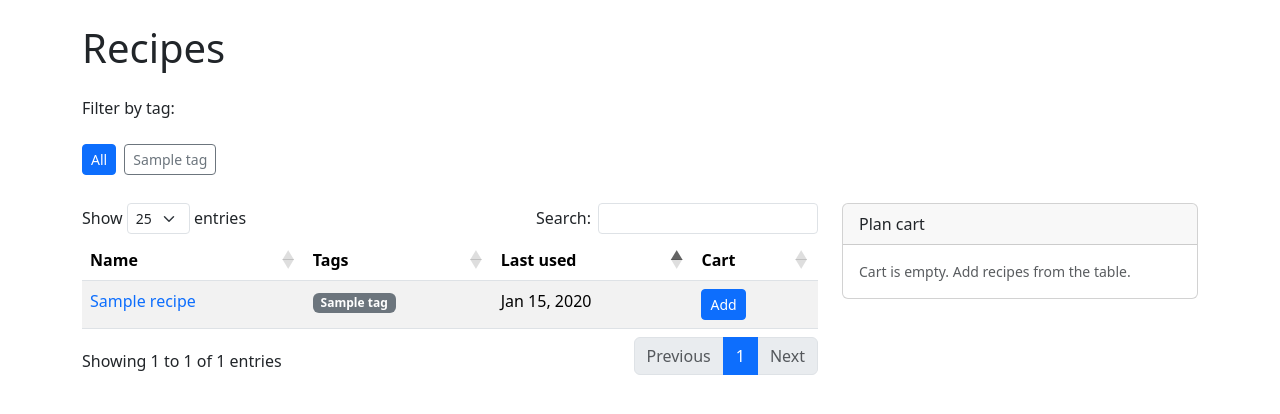
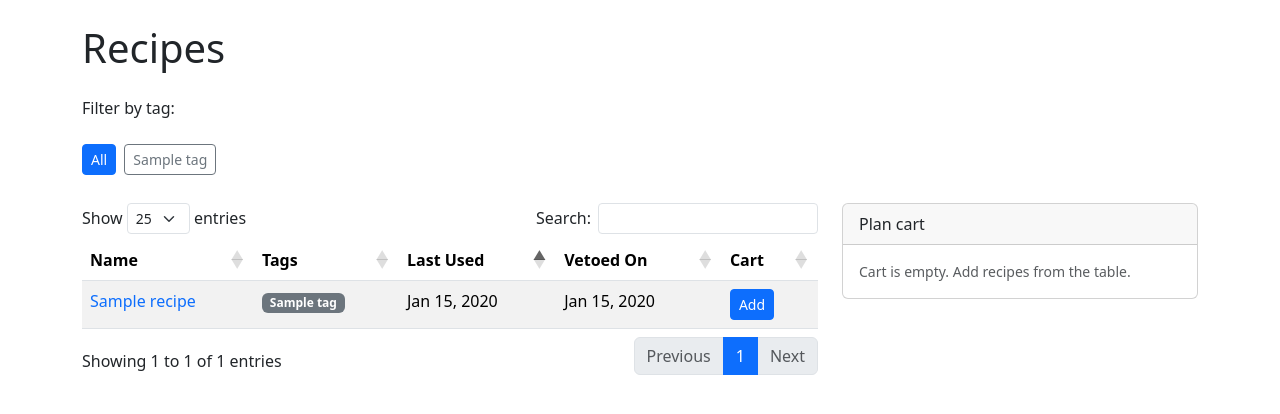
Before and after one commit to takeahsiaor/meal_plan, a Django app: page / in a window 1280 px wide. Shown: the part 56-470 px from the top of the page. Run offline with Django 5.2, Linux system fonts and the light colour scheme; tables that the repository leaves empty hold one stand-in row (values such as "Sample post"); some libraries are stand-ins or nearby versions.

Commit message:
vetoed on support

```diff
--- a/django/meal_plan/admin.py
+++ b/django/meal_plan/admin.py
@@ -42,7 +42,7 @@ class RecipeIngredientInline(admin.TabularInline):
 
 @admin.register(Recipe)
 class RecipeAdmin(admin.ModelAdmin):
-    list_display = ["name", "last_used_on"]
+    list_display = ["name", "last_used_on", "vetoed_on"]
     list_filter = ["tags"]
     search_fields = ["name"]
     filter_horizontal = ["tags"]
--- a/django/meal_plan/models.py
+++ b/django/meal_plan/models.py
@@ -12,6 +12,7 @@ class Recipe(models.Model):
         "Ingredient", through="RecipeIngredient", blank=True
     )
     prep_notes = models.TextField(null=True, blank=True)
+    vetoed_on = models.DateField(null=True, blank=True)
 
     def __str__(self):
         return self.name
--- a/django/meal_plan/templates/meal_plan/recipe_list.html
+++ b/django/meal_plan/templates/meal_plan/recipe_list.html
@@ -26,7 +26,8 @@
             <tr>
                 <th>Name</th>
                 <th>Tags</th>
-                <th>Last used</th>
+                <th>Last Used</th>
+                <th>Vetoed On</th>
                 <th class="text-nowrap">Cart</th>
             </tr>
         </thead>
@@ -52,6 +53,13 @@
                     <span class="text-muted">Never</span>
                     {% endif %}
                 </td>
+                <td class="recipe-col-vetoed" data-order="{{ recipe.vetoed_on|date:'U'|default:0 }}">
+                    {% if recipe.vetoed_on %}
+                    {{ recipe.vetoed_on|date:"M j, Y" }}
+                    {% else %}
+                    <span class="text-muted">—</span>
+                    {% endif %}
+                </td>
                 <td>
                     {% if recipe.id|stringformat:"s" in cart_recipe_ids %}
                     <form method="post" action="{% url 'meal_plan:remove_from_cart' recipe.id %}" class="d-inline">
@@ -70,7 +78,7 @@
             </tr>
             {% empty %}
             <tr>
-                <td colspan="4" class="text-center text-muted">No recipes found.</td>
+                <td colspan="5" class="text-center text-muted">No recipes found.</td>
             </tr>
             {% endfor %}
         </tbody>
@@ -145,6 +153,11 @@
                 <div id="recipeModalContent" class="d-none">
                     <p class="mb-2"><strong>Tags:</strong> <span id="recipeModalTags"></span></p>
                     <p class="mb-2"><strong>Last used:</strong> <span id="recipeModalLastUsed"></span></p>
+                    <p class="mb-2 d-flex flex-wrap align-items-center gap-2">
+                        <span><strong>Vetoed on:</strong> <span id="recipeModalVetoedOn"></span></span>
+                        <button type="button" id="recipeModalVetoToday" class="btn btn-outline-primary btn-sm d-none">Veto</button>
+                        <button type="button" id="recipeModalClearVeto" class="btn btn-outline-secondary btn-sm d-none">Clear</button>
+                    </p>
                     <p class="mb-2"><strong>Ingredients:</strong></p>
                     <ul id="recipeModalIngredients" class="mb-3"></ul>
                     <p class="mb-2"><strong>Latest plans:</strong></p>
@@ -167,6 +180,11 @@
 
 {% block extra_js %}
 <script>
+function getCookie(name) {
+    var value = '; ' + document.cookie;
+    var parts = value.split('; ' + name + '=');
+    if (parts.length === 2) return parts.pop().split(';').shift();
+}
 $(document).ready(function() {
     var $table = $('#recipe-table');
     if ($table.find('tbody tr').length > 0 && !$table.find('tbody tr td[colspan]').length) {
@@ -178,6 +196,7 @@ $(document).ready(function() {
     }
 
     var recipeDetailBase = "{% url 'meal_plan:recipe_list' %}";
+    var recipeClearVetoBase = recipeDetailBase.replace(/\/?$/, '');
     var planDetailBase = "{% url 'meal_plan:plan_list' %}".replace(/\/?$/, '');
     var modal = new bootstrap.Modal(document.getElementById('recipeDetailModal'));
     var $loading = $('#recipeModalLoading');
@@ -192,9 +211,20 @@ $(document).ready(function() {
         $content.addClass('d-none');
         modal.show();
         $.getJSON(url).done(function(data) {
+            $('#recipeDetailModal').data('recipe-id', recipeId);
             $('#recipeDetailModalLabel').text(data.name);
             $('#recipeModalTags').text(data.tags.length ? data.tags.join(', ') : '—');
             $('#recipeModalLastUsed').text(data.last_used_on || 'Never');
+            $('#recipeModalVetoedOn').text(data.vetoed_on || '—');
+            var $clearVeto = $('#recipeModalClearVeto');
+            var $vetoToday = $('#recipeModalVetoToday');
+            if (data.vetoed_on) {
+                $clearVeto.removeClass('d-none').prop('disabled', false);
+                $vetoToday.addClass('d-none').prop('disabled', false);
+            } else {
+                $clearVeto.addClass('d-none').prop('disabled', false);
+                $vetoToday.removeClass('d-none').prop('disabled', false);
+            }
             var $ul = $('#recipeModalIngredients').empty();
             if (data.ingredients.length) {
                 data.ingredients.forEach(function(ing) { $ul.append($('<li></li>').text(ing)); });
@@ -221,6 +251,66 @@ $(document).ready(function() {
             $content.addClass('d-none');
         });
     });
+
+    $('#recipeModalClearVeto').on('click', function() {
+        var recipeId = $('#recipeDetailModal').data('recipe-id');
+        if (!recipeId) return;
+        var $btn = $(this);
+        var clearUrl = recipeClearVetoBase + '/' + recipeId + '/clear-veto/';
+        $btn.prop('disabled', true);
+        $.ajax({
+            url: clearUrl,
+            type: 'POST',
+            headers: {'X-CSRFToken': getCookie('csrftoken') || ''}
+        }).done(function() {
+            $('#recipeModalVetoedOn').text('—');
+            $btn.addClass('d-none').prop('disabled', false);
+            $('#recipeModalVetoToday').removeClass('d-none').prop('disabled', false);
+            var $row = $('a.recipe-name-link[data-recipe-id="' + recipeId + '"]').closest('tr');
+            var $vetoCell = $row.find('td.recipe-col-vetoed');
+            $vetoCell.attr('data-order', '0');
+            $vetoCell.html('<span class="text-muted">—</span>');
+            if ($.fn.dataTable.isDataTable($table)) {
+                $table.DataTable().row($row).invalidate('data').draw(false);
+            }
+        }).fail(function() {
+            $btn.prop('disabled', false);
+            alert('Could not clear veto date.');
+        });
+    });
+
+    $('#recipeModalVetoToday').on('click', function() {
+        var recipeId = $('#recipeDetailModal').data('recipe-id');
+        if (!recipeId) return;
+        var $btn = $(this);
+        var vetoUrl = recipeClearVetoBase + '/' + recipeId + '/veto-today/';
+        $btn.prop('disabled', true);
+        $.ajax({
+            url: vetoUrl,
+            type: 'POST',
+            headers: {'X-CSRFToken': getCookie('csrftoken') || ''},
+            dataType: 'json'
+        }).done(function(data) {
+            if (!data.ok) return;
+            $('#recipeModalVetoedOn').text(data.vetoed_on);
+            $btn.addClass('d-none').prop('disabled', false);
+            $('#recipeModalClearVeto').removeClass('d-none');
+            var $row = $('a.recipe-name-link[data-recipe-id="' + recipeId + '"]').closest('tr');
+            var $vetoCell = $row.find('td.recipe-col-vetoed');
+            $vetoCell.attr('data-order', String(data.vetoed_on_order));
+            $vetoCell.text(data.vetoed_on_table);
+            if ($.fn.dataTable.isDataTable($table)) {
+                $table.DataTable().row($row).invalidate('data').draw(false);
+            }
+        }).fail(function(xhr) {
+            $btn.prop('disabled', false);
+            if (xhr.status === 400) {
+                alert('This recipe already has a veto date.');
+            } else {
+                alert('Could not set veto date.');
+            }
+        });
+    });
 });
 </script>
 {% endblock %}
--- a/django/meal_plan/urls.py
+++ b/django/meal_plan/urls.py
@@ -23,6 +23,8 @@ urlpatterns = [
     path("recipes/search/", views.recipe_search, name="recipe_search"),
     path("recipes/", views.RecipeListView.as_view(), name="recipe_list"),
     path("recipes/<uuid:recipe_id>/detail/", views.recipe_detail_json, name="recipe_detail"),
+    path("recipes/<uuid:recipe_id>/clear-veto/", views.recipe_clear_vetoed, name="recipe_clear_vetoed"),
+    path("recipes/<uuid:recipe_id>/veto-today/", views.recipe_veto_today, name="recipe_veto_today"),
     path("recipes/cart/", views.CartView.as_view(), name="cart"),
     path("recipes/cart/add/<uuid:recipe_id>/", views.add_to_cart_view, name="add_to_cart"),
     path("recipes/cart/remove/<uuid:recipe_id>/", views.remove_from_cart_view, name="remove_from_cart"),
--- a/django/meal_plan/views.py
+++ b/django/meal_plan/views.py
@@ -1,6 +1,6 @@
 import json
 import uuid
-from datetime import datetime, timedelta
+from datetime import datetime, time, timedelta
 from urllib.parse import urlencode
 
 from django.contrib import messages
@@ -9,6 +9,8 @@ from django.http import HttpResponseRedirect, JsonResponse
 from django.shortcuts import get_object_or_404, redirect, render
 from django.urls import reverse
 from django.utils import timezone
+from django.utils.formats import date_format
+from django.views.decorators.http import require_POST
 from django.views.generic import ListView, View
 
 from .forms import PlanDateForm
@@ -1116,6 +1118,33 @@ class CartView(View):
         return redirect("meal_plan:plan_detail", plan_id=plan.id)
 
 
+@require_POST
+def recipe_clear_vetoed(request, recipe_id):
+    """Clear Recipe.vetoed_on (POST, JSON)."""
+    recipe = get_object_or_404(Recipe, id=recipe_id)
+    recipe.vetoed_on = None
+    recipe.save(update_fields=["vetoed_on"])
+    return JsonResponse({"ok": True})
+
+
+@require_POST
+def recipe_veto_today(request, recipe_id):
+    """Set Recipe.vetoed_on to today in the active timezone (POST, JSON). No-op if already set."""
+    recipe = get_object_or_404(Recipe, id=recipe_id)
+    if recipe.vetoed_on is not None:
+        return JsonResponse({"ok": False, "error": "already_vetoed"}, status=400)
+    today = timezone.localdate()
+    recipe.vetoed_on = today
+    recipe.save(update_fields=["vetoed_on"])
+    aware = timezone.make_aware(datetime.combine(today, time.min))
+    return JsonResponse({
+        "ok": True,
+        "vetoed_on": today.strftime("%b %d, %Y"),
+        "vetoed_on_table": date_format(today, "M j, Y"),
+        "vetoed_on_order": int(aware.timestamp()),
+    })
+
+
 def recipe_detail_json(request, recipe_id):
     """Return recipe details as JSON for the recipe modal."""
     recipe = get_object_or_404(
@@ -1125,6 +1154,9 @@ def recipe_detail_json(request, recipe_id):
     last_used = None
     if recipe.last_used_on:
         last_used = recipe.last_used_on.strftime("%b %d, %Y")
+    vetoed = None
+    if recipe.vetoed_on:
+        vetoed = recipe.vetoed_on.strftime("%b %d, %Y")
     recent_plans = []
     for p in Plan.objects.filter(recipes=recipe).prefetch_related("recipes").order_by("-plan_date")[:5]:
         recent_plans.append({
@@ -1135,6 +1167,7 @@ def recipe_detail_json(request, recipe_id):
     return JsonResponse({
         "name": recipe.name,
         "last_used_on": last_used,
+        "vetoed_on": vetoed,
         "tags": [t.name for t in recipe.tags.all()],
         "ingredients": [i.name for i in recipe.ingredients.order_by("name")],
         "recent_plans": recent_plans,
```
Also changed, not shown: django/meal_plan/migrations/0010_recipe_vetoed_on.py (added).
